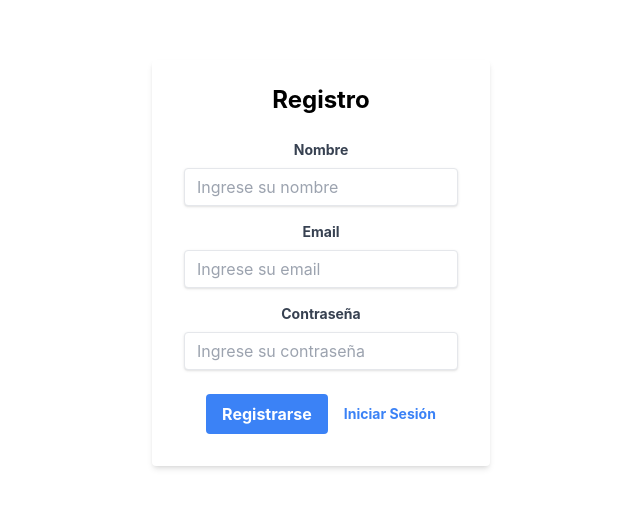
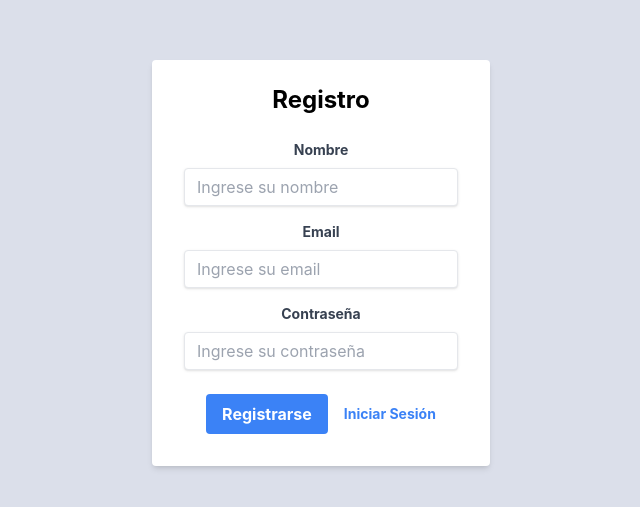
Before and after one commit to Roberto640Alvarado/Playlist_JAVA, a React (Create React App) app in the folder app/taller4/: page / in a window 1280 px wide. Shown: the part 129-636 px from the top of the page, without its empty margins (319-959 px from the left). Built offline with nearby package versions, Linux system fonts and the light colour scheme; the HTML template or start-up script is replaced by a standard one.

Commit message:
:lipstick:Update Playlist Details View

```diff
--- a/app/taller4/src/pages/PlaylistDetails.jsx
+++ b/app/taller4/src/pages/PlaylistDetails.jsx
@@ -42,11 +42,13 @@ const PlaylistDetails = () => {
       <h2 className="text-lg font-bold mb-2">Canciones:</h2>
       {songs && songs.length > 0 ? (
         <ul className="space-y-4">
-          {songs.map((song) => (
-            <li key={song.title}>
-              <SongCard title={song.title} duration={song.duration} />
-            </li>
-          ))}
+          <div className='grid grid-cols-3 px-32 gap-10 mt-8'>
+            {songs.map((song) => (
+              <li key={song.title}>
+                <SongCard title={song.title} duration={song.duration} />
+              </li>
+            ))}
+          </div>
         </ul>
       ) : (
         <p className="text-gray-600">No hay canciones en esta playlist.</p>
--- a/app/taller4/src/pages/Register.jsx
+++ b/app/taller4/src/pages/Register.jsx
@@ -45,7 +45,7 @@ const Register = () => {
   };
 
   return (
-    <div className="flex justify-center items-center h-screen">
+    <div className="flex justify-center items-center h-screen bg-[#DBDFEA]">
       <form className="bg-white shadow-md rounded px-8 pt-6 pb-8 mb-4" onSubmit={handleSubmit}>
         <h2 className="text-2xl text-center font-bold mb-6">Registro</h2>
 
```
